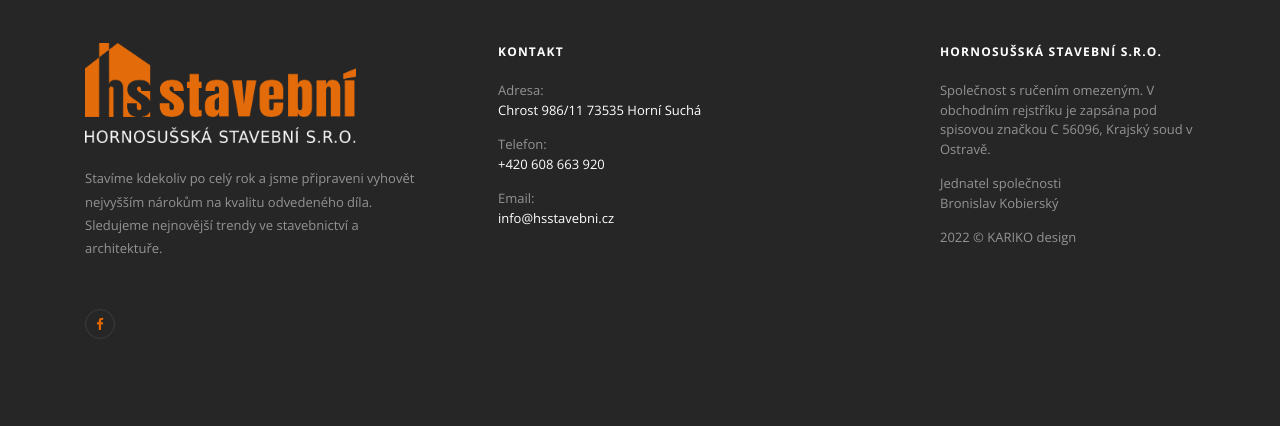
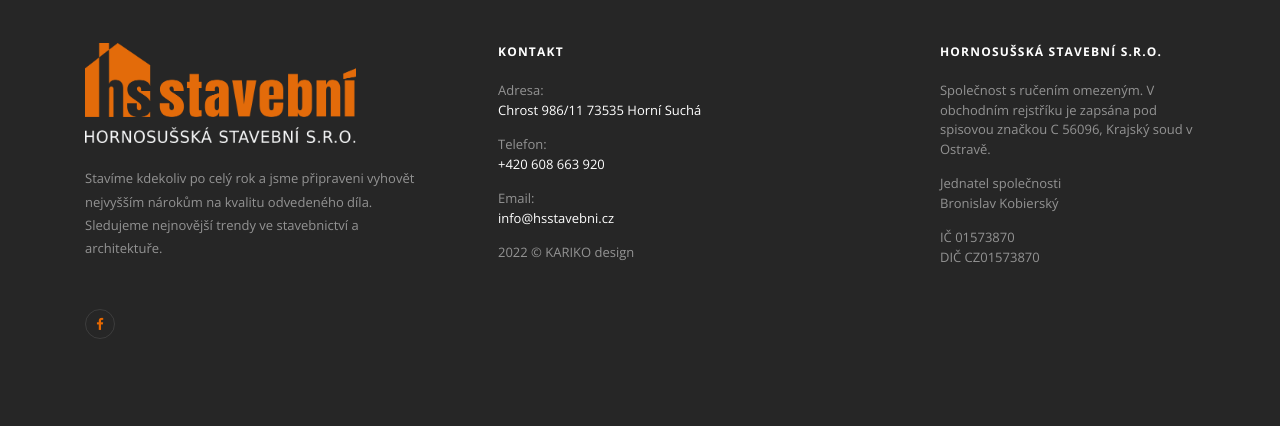
Before and after one commit to kotalka/hsstavebni, a plain HTML site: page index.html in a window 1280 px wide. Shown: the part 3104-3530 px from the top of the page. Drawn offline with nearby package versions, Linux system fonts and the light colour scheme; files whose address does not match are found by name; a web font is replaced by a local one.

Commit message:
obr, ič, dič

```diff
--- a/index.html
+++ b/index.html
@@ -259,6 +259,9 @@
         "><span class="text-white ">Chrost 986/11 73535 Horní Suchá</span></a></li>
                         <li class="d-block "><span class="d-block ">Telefon:</span><a href="tel:+420608663920 "><span class="text-white ">+420 608 663 920</span></a></li>
                         <li class="d-block "><span class="d-block ">Email:</span><a href="mailto:info@hsstavebni.cz "><span class="text-white ">info@hsstavebni.cz</span></a></li>
+                        <li>
+                            <p>2022 © KARIKO design</p>
+                        </li>
                     </ul>
                 </div>
 
@@ -266,10 +269,8 @@
                     <h3>Hornosušská stavební s.r.o.</h3>
                     <ul class="list-unstyled footer-link ">
                         <li>Společnost s ručením omezeným. V obchodním rejstříku je zapsána pod spisovou značkou C 56096, Krajský soud v Ostravě.</li>
-                        <li>Jednatel společnosti <br>Bronislav Kobierský </li>
-                        <li>
-                            <p>2022 © KARIKO design</p>
-                        </li>
+                        <li>Jednatel společnosti <br> Bronislav Kobierský </li>
+                        <li>IČ 01573870 <br> DIČ CZ01573870</li>
                     </ul>
                 </div>
 
```
Also changed, not shown: images/ne/slider-1.jpg (deleted), images/ne/slider-1f.jpg (deleted), 1 other file.
